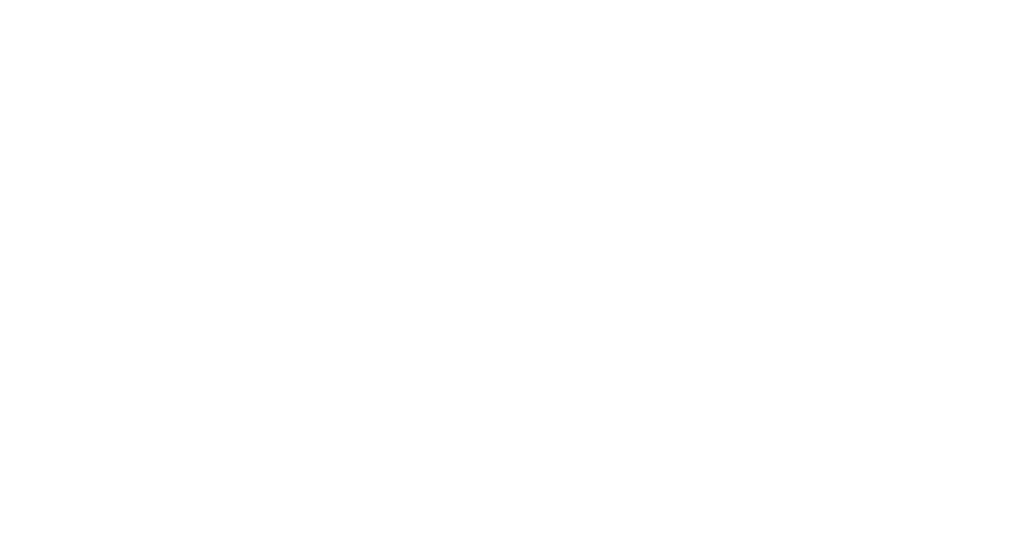
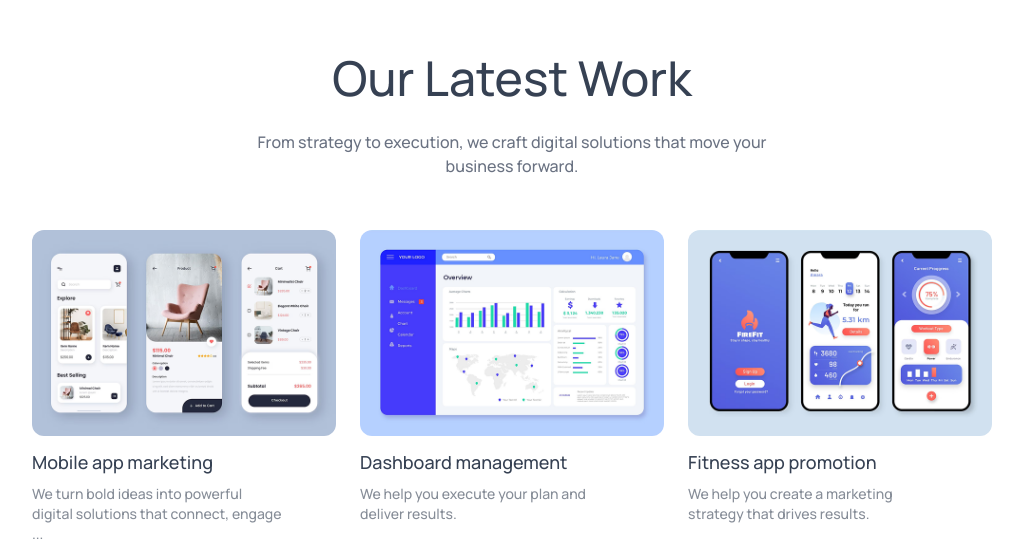
Before and after one commit to Hard1stf/Hyper.AI, a React (Vite) app: page / in a window 1280 px wide. Shown: the part 2176-2720 px from the top of the page, without its empty margins (128-1151 px from the left). Before the commit the page ends 2110 px from the top, so only its background shows below. Built offline with nearby package versions, Linux system fonts and the light colour scheme.

Commit message:
feat: add OurWork section to showcase recent projects and achievements

```diff
--- a/src/App.jsx
+++ b/src/App.jsx
@@ -3,6 +3,7 @@ import Navbar from './components/Navbar';
 import Hero from './sections/Hero';
 import TrustedBy from './sections/TrustedBy';
 import Services from './sections/Services';
+import OurWork from './sections/OurWork';
 
 const App = () => {
   const [theme, setTheme] = useState(
@@ -15,6 +16,7 @@ const App = () => {
         <Hero />
         <TrustedBy />
         <Services />
+        <OurWork />
       </div>
     </>
   );
--- /dev/null
+++ b/src/sections/OurWork.jsx
@@ -0,0 +1,51 @@
+import assets from '../assets/assets';
+import Title from '../components/Title';
+
+const OurWork = () => {
+  const workData = [
+    {
+      title: 'Mobile app marketing',
+      description:
+        'We turn bold ideas into powerful digital solutions that connect, engage ... ',
+      image: assets.work_mobile_app,
+    },
+    {
+      title: 'Dashboard management',
+      description: 'We help you execute your plan and deliver results.',
+      image: assets.work_dashboard_management,
+    },
+    {
+      title: 'Fitness app promotion',
+      description:
+        'We help you create a marketing strategy that drives results.',
+      image: assets.work_fitness_app,
+    },
+  ];
+  return (
+    <>
+      <section
+        id="our-work"
+        className="flex flex-col items-center gap-7 px-4 sm:px-12 lg:px-24 xl:px-40 pt-30 text-gray-700 dark:text-white"
+      >
+        <Title
+          title={'Our Latest Work'}
+          desc={
+            'From strategy to execution, we craft digital solutions that move your business forward.'
+          }
+        />
+
+        <div className='grid sm:grid-cols-2 lg:grid-cols-3 gap-6 w-full max-w-5xl'>
+            {workData.map((work, i) => (
+                <div key={i} className='hover:scale-102 duration-500 transition-all cursor-pointer'>
+                    <img src={work.image} alt={work.title} className='w-full rounded-xl'/>
+                    <h3 className='mt-3 mb-2 text-lg font-semibold'>{work.title}</h3>
+                    <p className='text-sm opacity-60 w-5/6'>{work.description}</p>
+                </div>
+            ))}
+        </div>
+      </section>
+    </>
+  );
+};
+
+export default OurWork;
```
